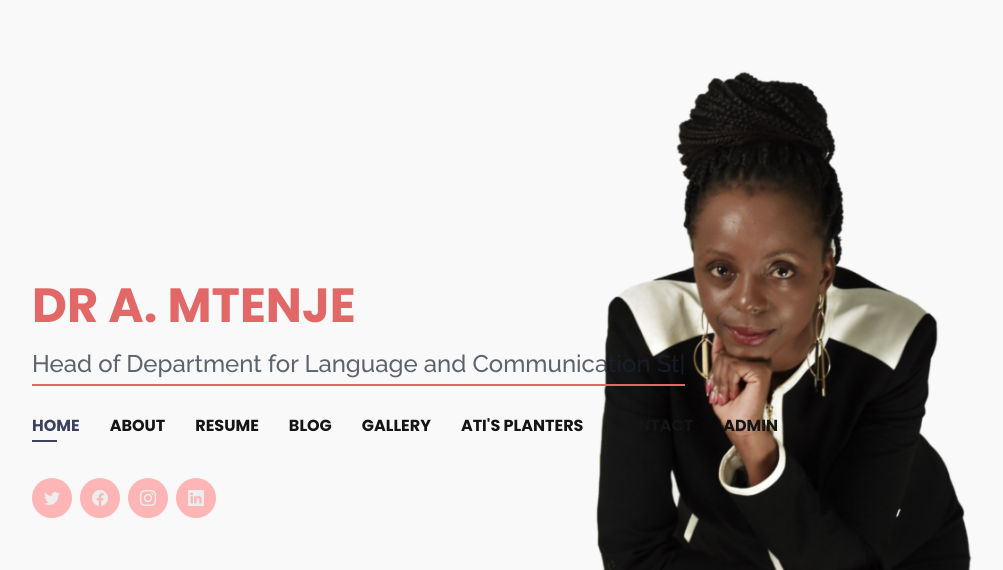
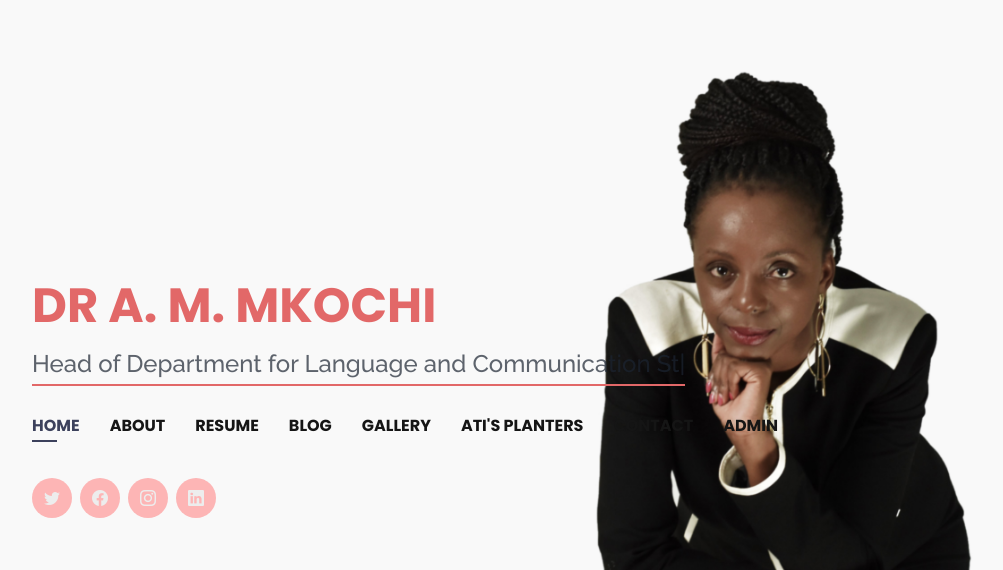
Before and after one commit to Mzatilife/atikonda, a PHP site: page / in a window 1280 px wide. Shown: the top 570 px of the page, without its empty margins (50-1053 px from the left). Run offline with PHP 8.4, Linux system fonts and the light colour scheme; data comes from the database, SQL or seed files in the repository; data that the repository does not hold is empty.

Commit message:
made some minor changes

```diff
--- a/admin/index.php
+++ b/admin/index.php
@@ -47,7 +47,7 @@ if (isset($_POST['login'])) {
   <link rel="stylesheet" href="css/app-dark.css" id="darkTheme" disabled>
 </head>
 
-<body class="light bg-secondary">
+<body class="light" style="background-color: #E26868;">
   <div class="wrapper" style="height:500px">
     <div class="row align-items-center h-100">
       <form class="col-lg-3 col-md-4 col-10 mx-auto text-center bg-light rounded" action="<?php echo htmlspecialchars($_SERVER["PHP_SELF"]); ?>" method="POST">
--- a/index.php
+++ b/index.php
@@ -49,7 +49,7 @@ if (isset($_GET['blog_id'])) {
   <header id="header">
     <div class="container">
 
-      <h1><a href="index.php">DR A. MTENJE</a></h1>
+      <h1><a href="index.php">DR A. M. MKOCHI</a></h1>
 
       <h2>
         <div class="hero-container" data-aos="fade-in">
```
